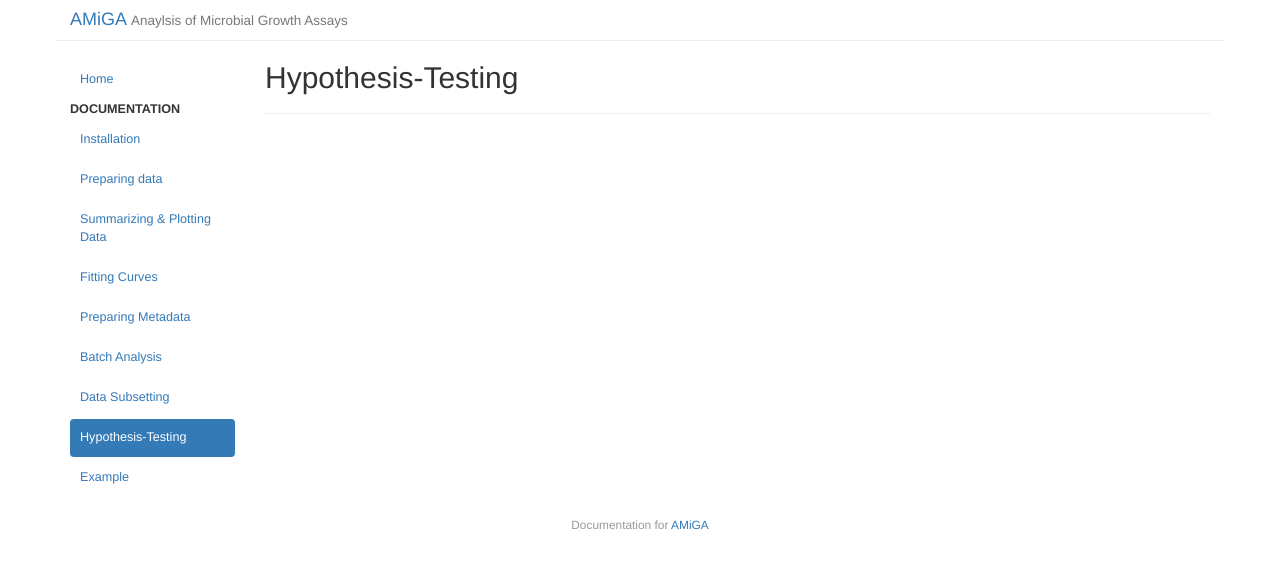
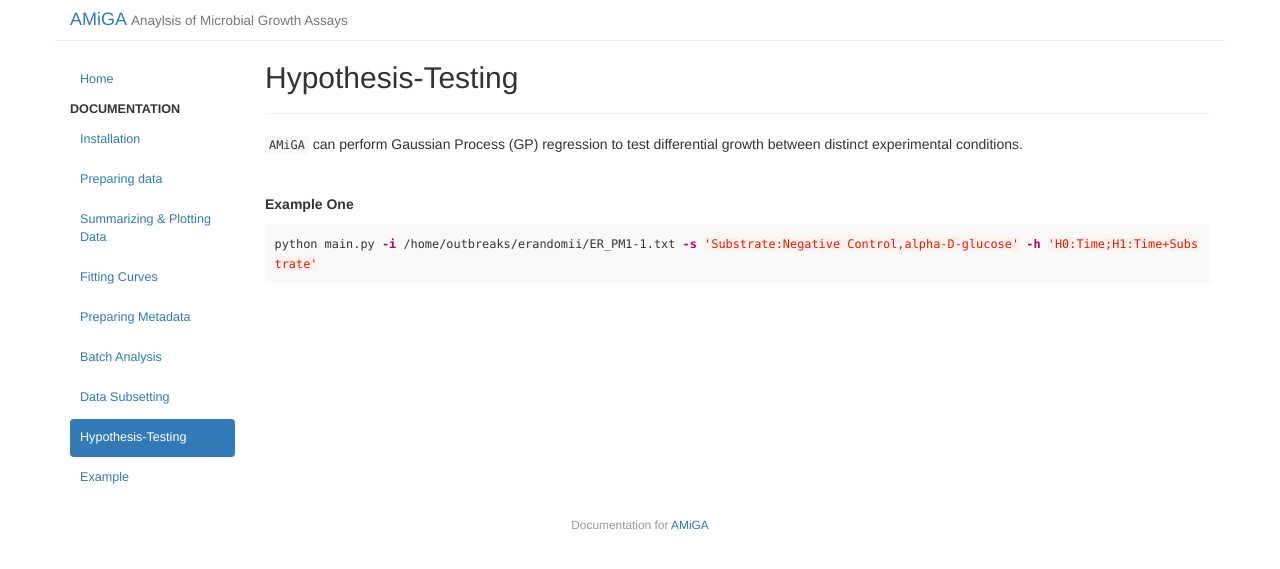
Before and after one commit to firasmidani/amiga, a Jekyll site: the page built from docs/_posts/2020-03-25-hypothesistesting.md, in a window 1280 px wide. Shown: the top 569 px of the page. Built offline with Jekyll 4.4.1, drawn with Linux system fonts in a browser that asks for light colours.

Commit message:
init hypothesis testing md

````diff
--- a/docs/_posts/2020-03-25-hypothesistesting.md
+++ b/docs/_posts/2020-03-25-hypothesistesting.md
@@ -6,3 +6,13 @@ date: 2020-03-25 22:44:58
 order: 8
 use_math: true
 ---
+
+`AMiGA` can perform Gaussian Process (GP) regression to test differential growth between distinct experimental conditions.
+
+<br/>
+
+**Example One**
+
+```bash
+python main.py -i /home/outbreaks/erandomii/ER_PM1-1.txt -s 'Substrate:Negative Control,alpha-D-glucose' -h 'H0:Time;H1:Time+Substrate'
+```
````
Also changed, not shown: docs/_posts/2020-03-25-fitting.md (+1 -1 lines).
